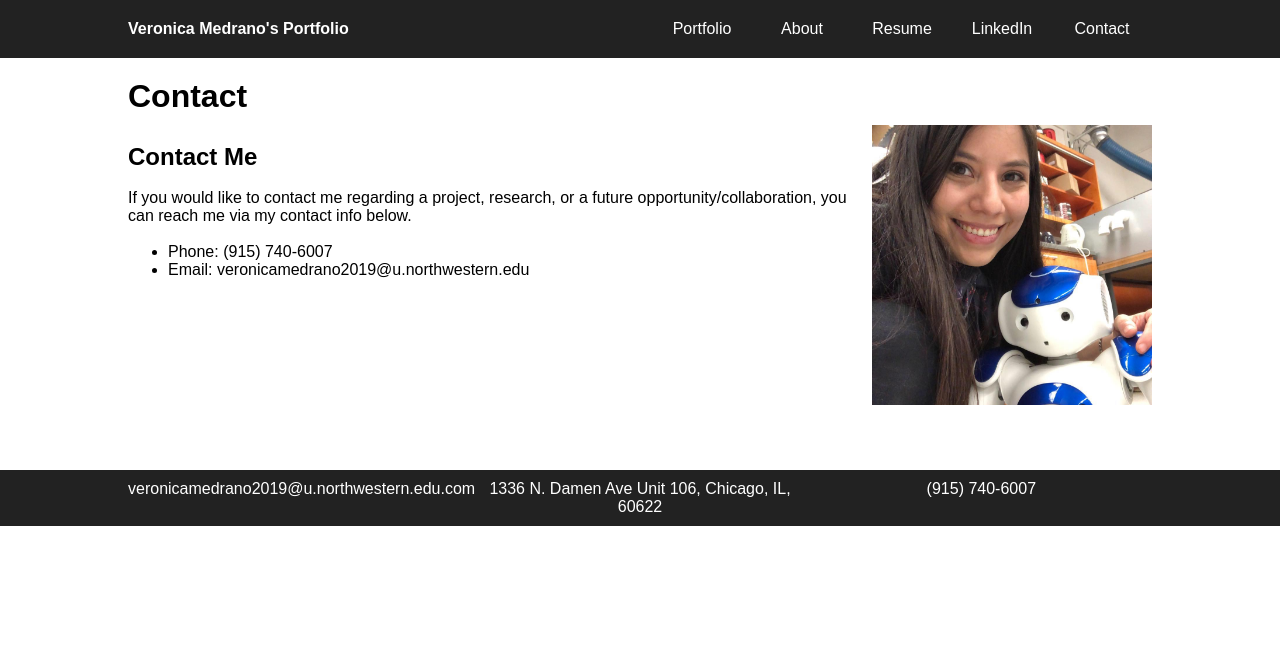
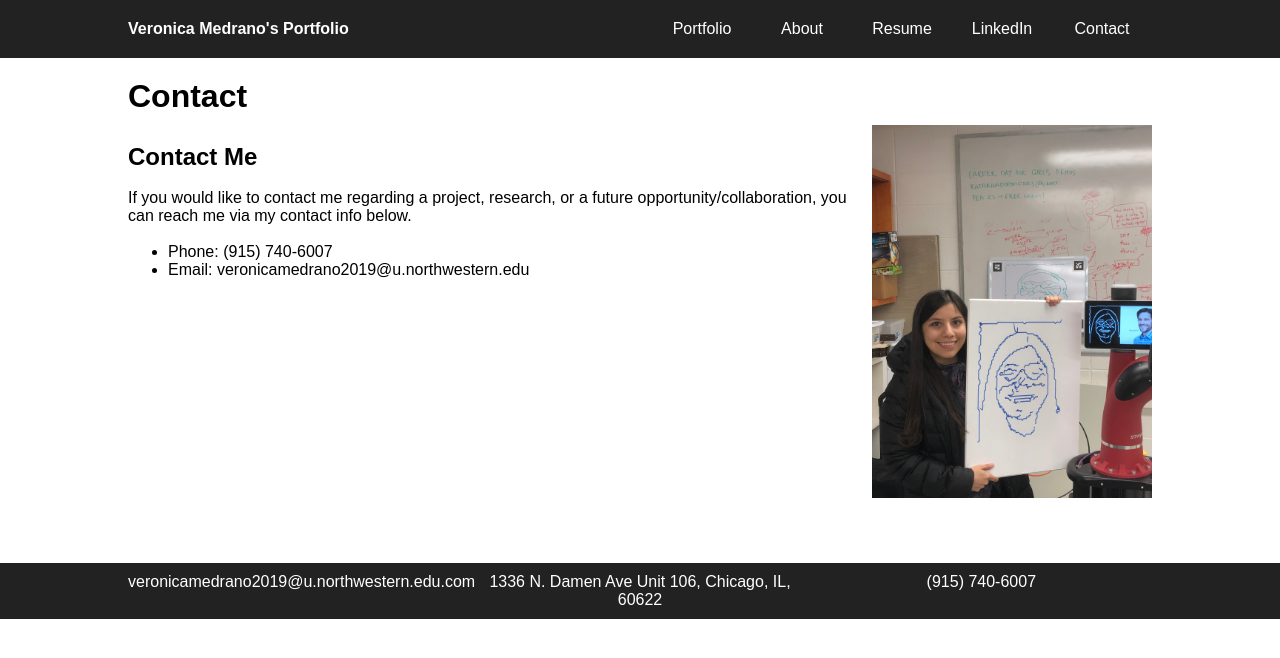
Before and after one commit to vnoelifant/vnoelifant.github.io, a Jekyll site: the page built from contact.md, in a window 1280 px wide. Shown: the top 658 px of the page. Built offline with Jekyll 4.4.1, drawn with Linux system fonts in a browser that asks for light colours; nearby versions of some CDN libraries; our own code applies the rules of GitHub Pages for plain Markdown files.

Commit message:
added pic

```diff
--- a/contact.md
+++ b/contact.md
@@ -2,7 +2,7 @@
 layout: contact
 path: /contact
 url: index.html
-image: /public/images/ronnie.jpg
+image: /public/images/RonnieSawyer.jpg
 ---
 
 ## Contact Me
```
Also changed, not shown: about.md (+1 -1 lines), public/images/RonnieSawyer.jpg (added).
